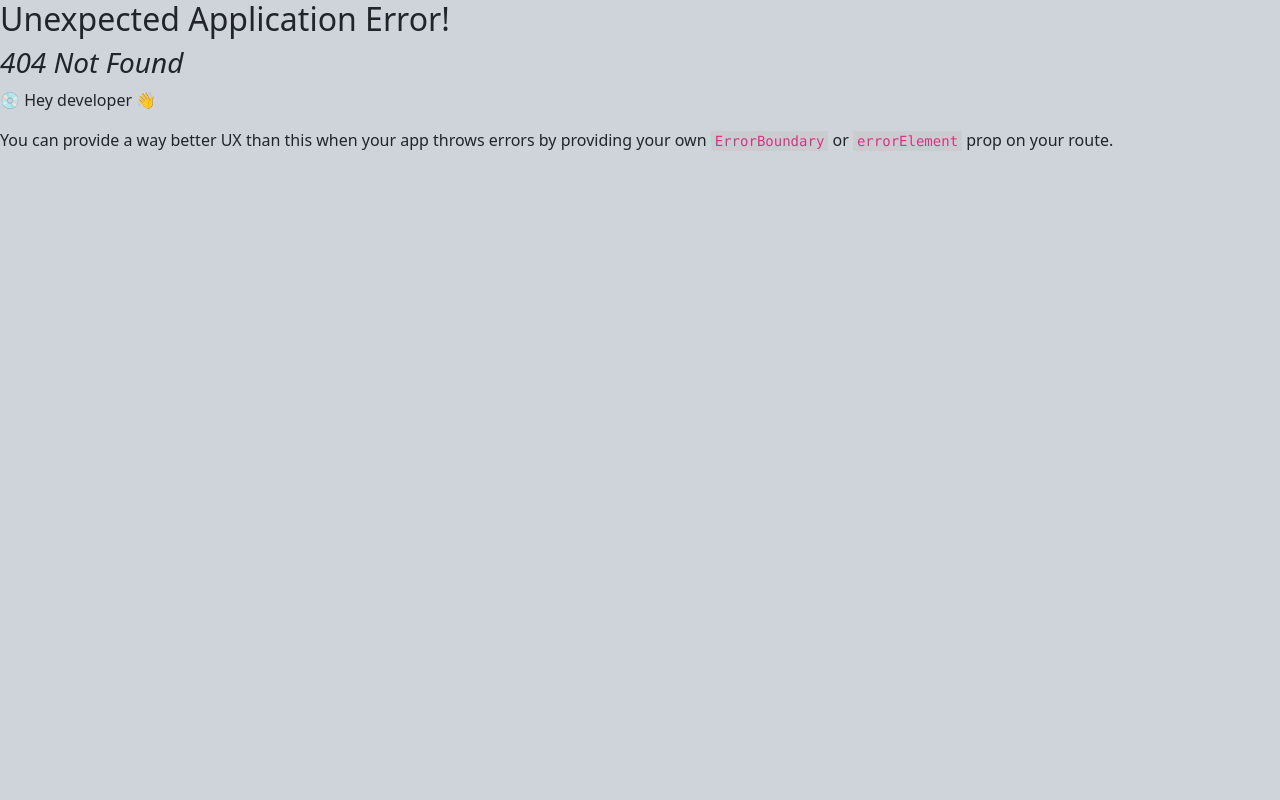
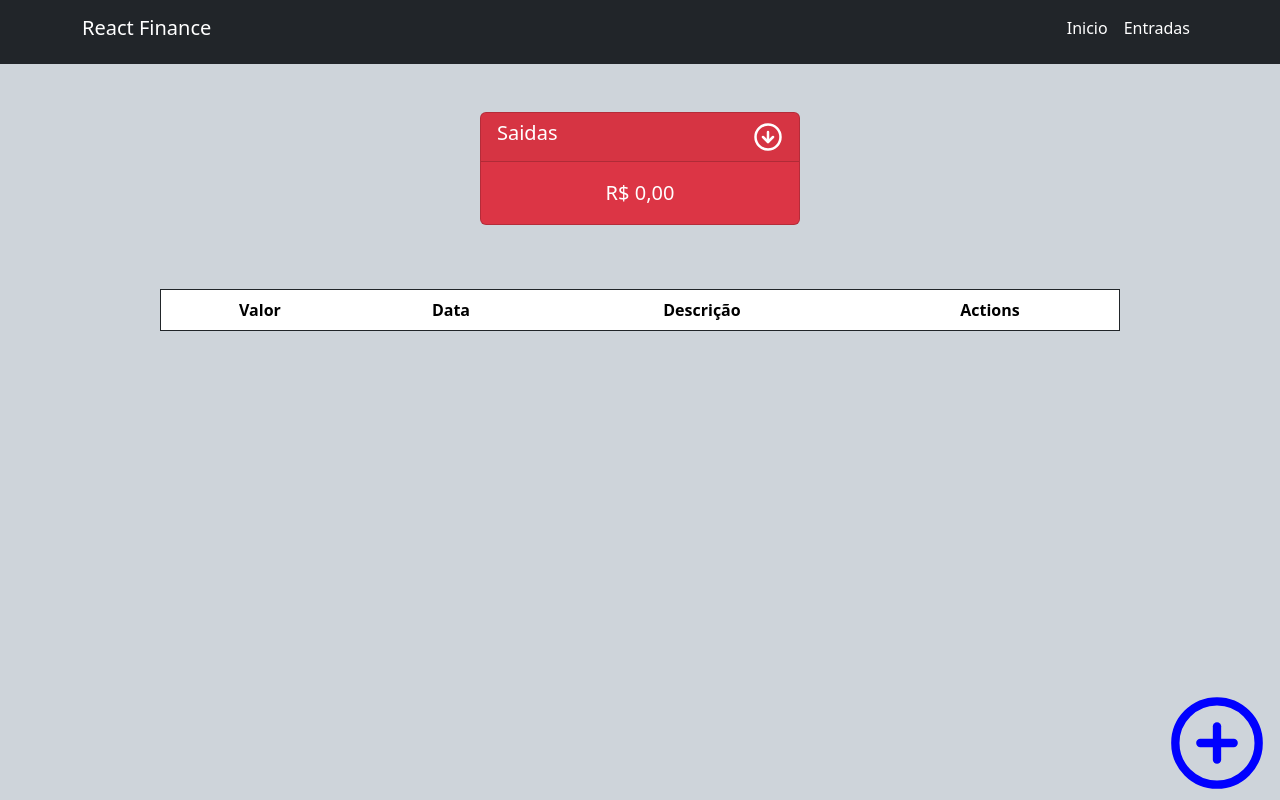
Before and after one commit to joaov1ct0r/react-finance, a React (Vite) app: page /saidas in a window 1280 px wide. Before the commit this address had no page. Built offline with nearby package versions, Linux system fonts and the light colour scheme.

Commit message:
feat: page Saidas criado

```diff
--- a/src/main.tsx
+++ b/src/main.tsx
@@ -5,6 +5,7 @@ import store from "./store";
 import { createBrowserRouter, RouterProvider } from "react-router-dom";
 import Home from "./pages/Home";
 import Entradas from "./pages/Entradas";
+import Saidas from "./pages/Saidas";
 
 const router = createBrowserRouter([
   {
@@ -15,6 +16,10 @@ const router = createBrowserRouter([
     path: "/entradas",
     element: <Entradas />,
   },
+  {
+    path: "/saidas",
+    element: <Saidas />,
+  },
 ]);
 
 ReactDOM.createRoot(document.getElementById("root") as HTMLElement).render(
--- /dev/null
+++ b/src/pages/Saidas.tsx
@@ -0,0 +1,22 @@
+import React from "react";
+import Header from "../components/Header";
+import ListEach from "../components/ListEach";
+import ModalButton from "../components/ModalButton";
+import Modal from "../components/Modal";
+import CardNegative from "../components/CardNegative";
+
+export default function Saidas(): JSX.Element {
+  return (
+    <div>
+      <Header links={["Inicio", "Entradas"]} />
+      <div className="d-flex justify-content-evenly mt-5">
+        <CardNegative />
+      </div>
+      <div className="d-flex justify-content-center mt-5">
+        <ListEach type="negative" />
+      </div>
+      <ModalButton />
+      <Modal />
+    </div>
+  );
+}
```
